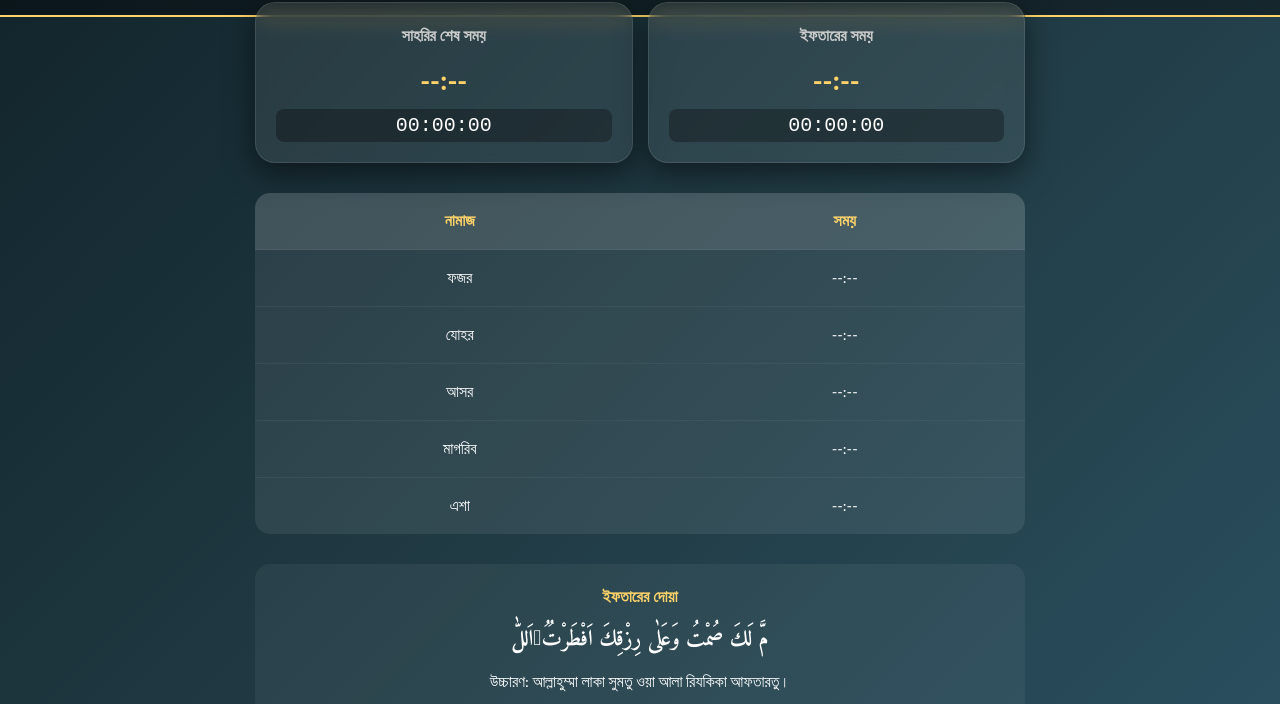
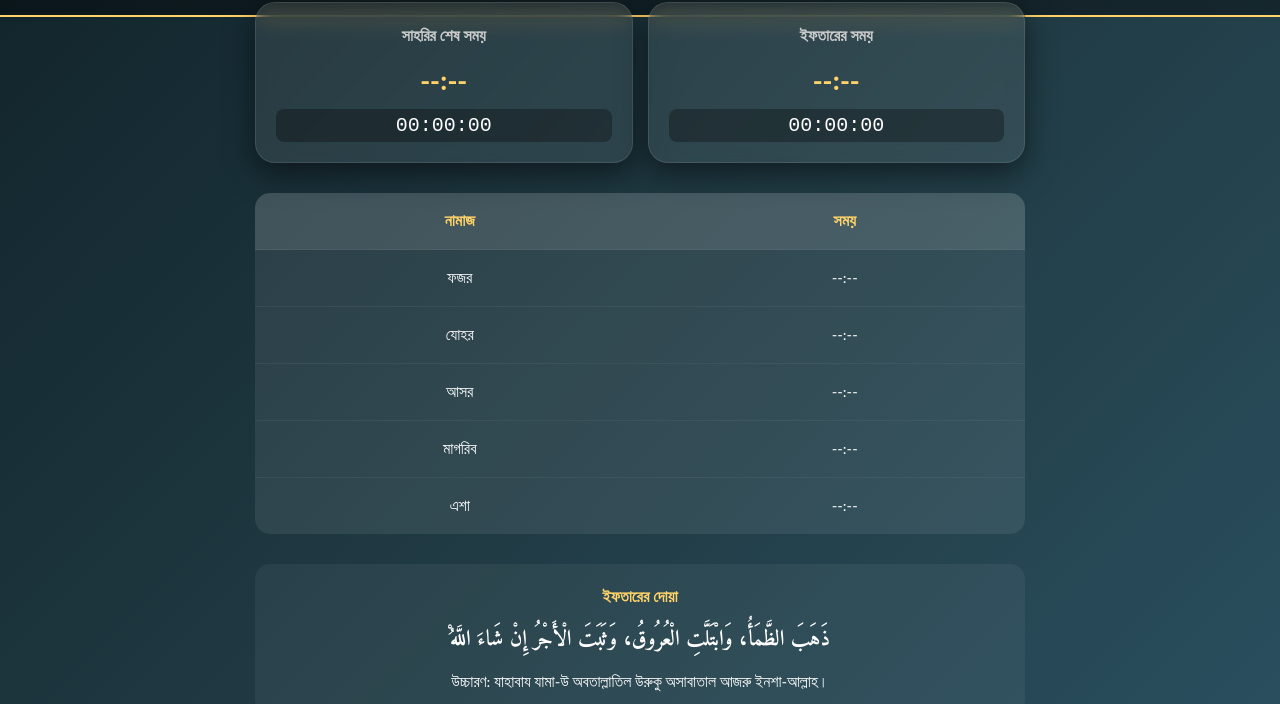
Before and after one commit to contactfahimedu-png/Ramadan-Kareem-, a plain HTML site: page index.html in a window 1280 px wide. Shown: the part 248-952 px from the top of the page. Drawn offline with Linux system fonts and the light colour scheme; no server answers.

Commit message:
Update index.html

```diff
--- a/index.html
+++ b/index.html
@@ -79,8 +79,8 @@ tr:last-child td { border: none; }
 
     <div class="dua-section">
         <span class="dua-title">ইফতারের দোয়া</span>
-        <span class="dua-arabic">اَللّٰহُمَّ لَكَ صُمْتُ وَعَلٰى رِزْقِكَ اَفْطَرْتُ</span>
-        <p>উচ্চারণ: আল্লাহুম্মা লাকা সুমতু ওয়া আলা রিযকিকা আফতারতু।</p>
+        <span class="dua-arabic">ذَهَبَ الظَّمَأُ، وَابْتَلَّتِ الْعُرُوقُ، وَثَبَتَ الْأَجْرُ إِنْ شَاءَ اللَّهُْ</span>
+        <p>উচ্চারণ: যাহাবায যামা-উ অবতাল্লাতিল উরুকু অসাবাতাল আজরু ইনশা-আল্লাহ।</p>
     </div>
 </div>
 
```
